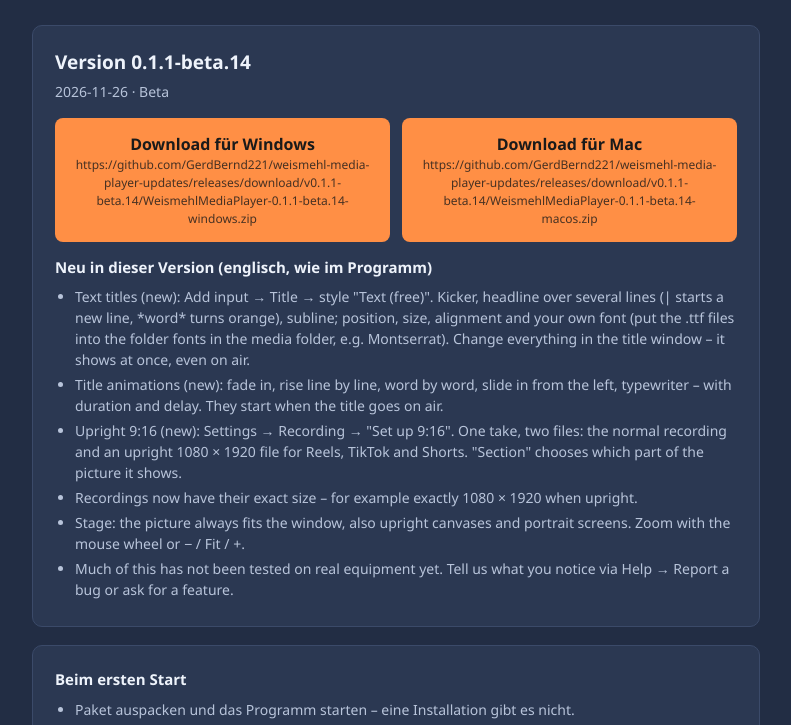
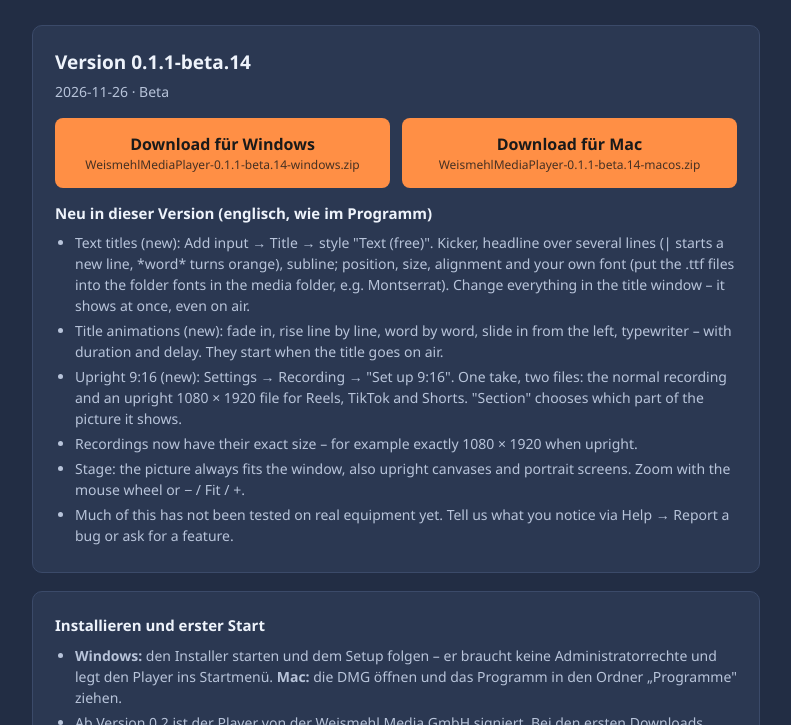
Before and after one commit to GerdBernd221/weismehl-media-player-updates, a plain HTML site: page player/index.html in a window 1280 px wide. Shown: the part 227-952 px from the top of the page, without its empty margins (244-1035 px from the left). Drawn offline with Linux system fonts and the light colour scheme.

Commit message:
Download-Seite: Installer und DMG als Hauptknopf, ZIP darunter (ab 0.2.0-beta.1)
Co-Authored-By: Claude Opus 5.5 <noreply@anthropic.com>

```diff
--- a/player/index.html
+++ b/player/index.html
@@ -34,6 +34,7 @@
   .sha { font-family: Consolas, monospace; font-size: 11px; word-break: break-all; color: var(--dim); }
   footer { color: var(--dim); font-size: 13px; margin-top: 28px; }
   footer a { color: var(--blue); }
+.meta a{color:inherit;text-decoration:underline}
 </style>
 </head>
 <body>
@@ -45,11 +46,12 @@
   <div class="card" id="latest"><h2>Die Liste der Versionen wird geladen …</h2></div>
 
   <div class="card">
-    <h3>Beim ersten Start</h3>
+    <h3>Installieren und erster Start</h3>
     <ul>
-      <li>Paket auspacken und das Programm starten – eine Installation gibt es nicht.</li>
-      <li>Die Testversion hat noch kein Zertifikat, deshalb warnt das System einmal. <b>Windows:</b> „Weitere Informationen", dann „Trotzdem ausführen". <b>Mac:</b> Rechtsklick auf das Programm, dann „Öffnen".</li>
+      <li><b>Windows:</b> den Installer starten und dem Setup folgen – er braucht keine Administratorrechte und legt den Player ins Startmenü. <b>Mac:</b> die DMG öffnen und das Programm in den Ordner „Programme" ziehen.</li>
+      <li>Ab Version 0.2 ist der Player von der Weismehl Media GmbH signiert. Bei den ersten Downloads kann Windows SmartScreen noch einmal nachfragen: „Weitere Informationen", dann „Trotzdem ausführen".</li>
       <li>Beim ersten Start öffnet sich das Testprojekt „Weismehl Demo".</li>
+      <li>Ohne Installation geht es weiter mit dem ZIP – auspacken und das Programm starten.</li>
       <li>Fehler und Wünsche: der Knopf „Feedback" oben im Programm.</li>
     </ul>
   </div>
@@ -71,23 +73,32 @@
     const r = all[0];
     box.append(text('h2', 'Version ' + r.version), text('div', (r.date || '') + (r.channel === 'beta' ? ' · Beta' : ''), 'meta'));
     const buttons = text('div', '', 'buttons');
+    // Ab 0.2: Installer (Windows-Setup, Mac-DMG) als großer Knopf, das ZIP darunter. Das Update im Programm nimmt
+    // weiter "files" (ZIP); "installers" liest nur diese Seite.
+    const zips = [];
     for (const key of ['windows', 'macos']) {
-      const f = r.files && r.files[key];
-      if (!f) continue;
+      const inst = r.installers && r.installers[key], f = r.files && r.files[key];
+      const main = inst || f;
+      if (!main) continue;
       const a = text('a', 'Download für ' + NAMES[key], 'btn');
-      a.href = f.file;
-      a.append(text('small', f.file));
+      a.href = main.file;
+      a.append(text('small', main.file.split('/').pop()));
       buttons.append(a);
+      if (inst && f) zips.push([key, f]);
     }
     box.append(buttons);
+    if (zips.length) {
+      const p = text('p', 'Ohne Installation: ', 'meta');
+      zips.forEach(([key, f], i) => { const l = text('a', 'ZIP für ' + NAMES[key]); l.href = f.file; if (i) p.append(' · '); p.append(l); });
+      box.append(p);
+    }
     const notes = String(r.notes || '').split('\n').map((l) => l.replace(/^[-•]\s*/, '').trim()).filter(Boolean);
     if (notes.length) { box.append(text('h3', 'Neu in dieser Version (englisch, wie im Programm)')); const ul = document.createElement('ul'); notes.forEach((n) => ul.append(text('li', n))); box.append(ul); }
     const table = document.getElementById('older');
-    for (const v of all) for (const key of ['windows', 'macos']) {
-      const f = v.files && v.files[key];
+    for (const v of all) for (const key of ['windows', 'macos']) for (const f of [v.installers && v.installers[key], v.files && v.files[key]]) {
       if (!f) continue;
       const tr = document.createElement('tr');
-      const link = text('a', f.file); link.href = f.file;
+      const link = text('a', f.file.split('/').pop()); link.href = f.file;
       const td = document.createElement('td'); td.append(link);
       tr.append(text('td', v.version), text('td', NAMES[key]), td, text('td', 'SHA-256 ' + (f.sha256 || '–'), 'sha'));
       table.append(tr);
```
